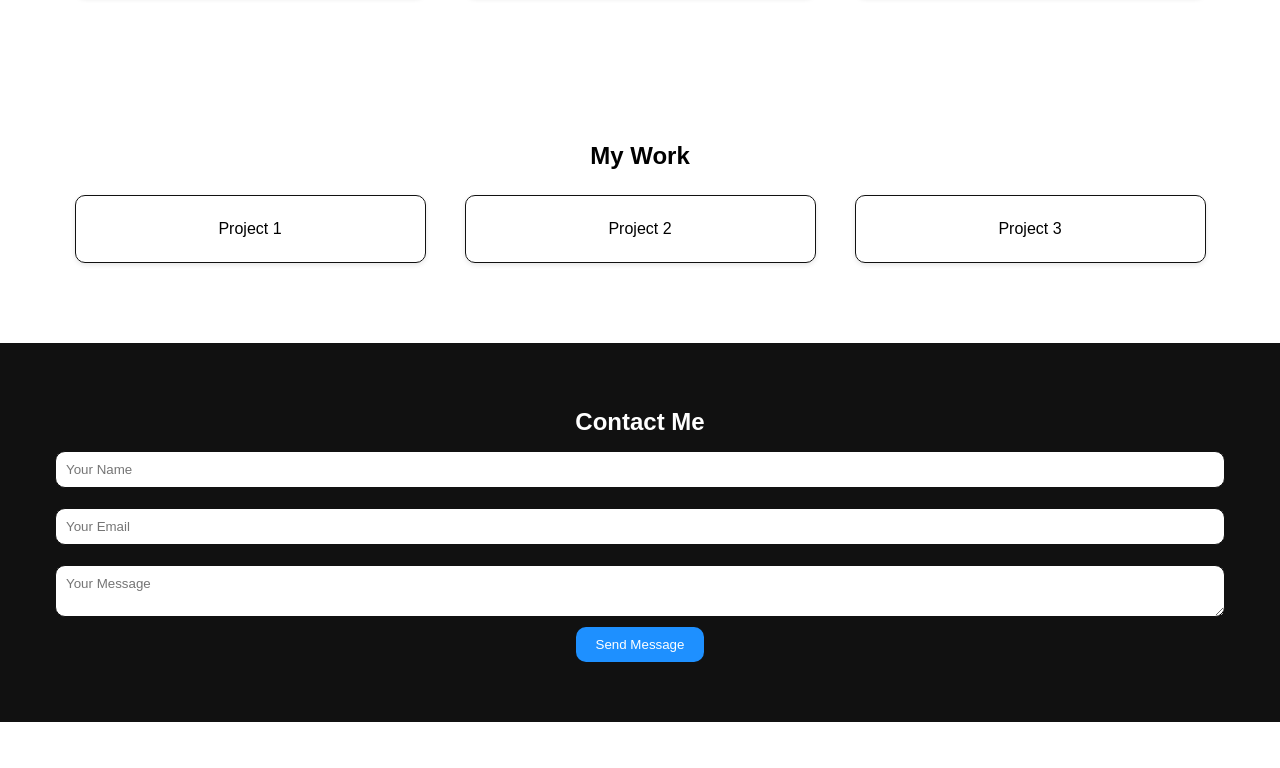
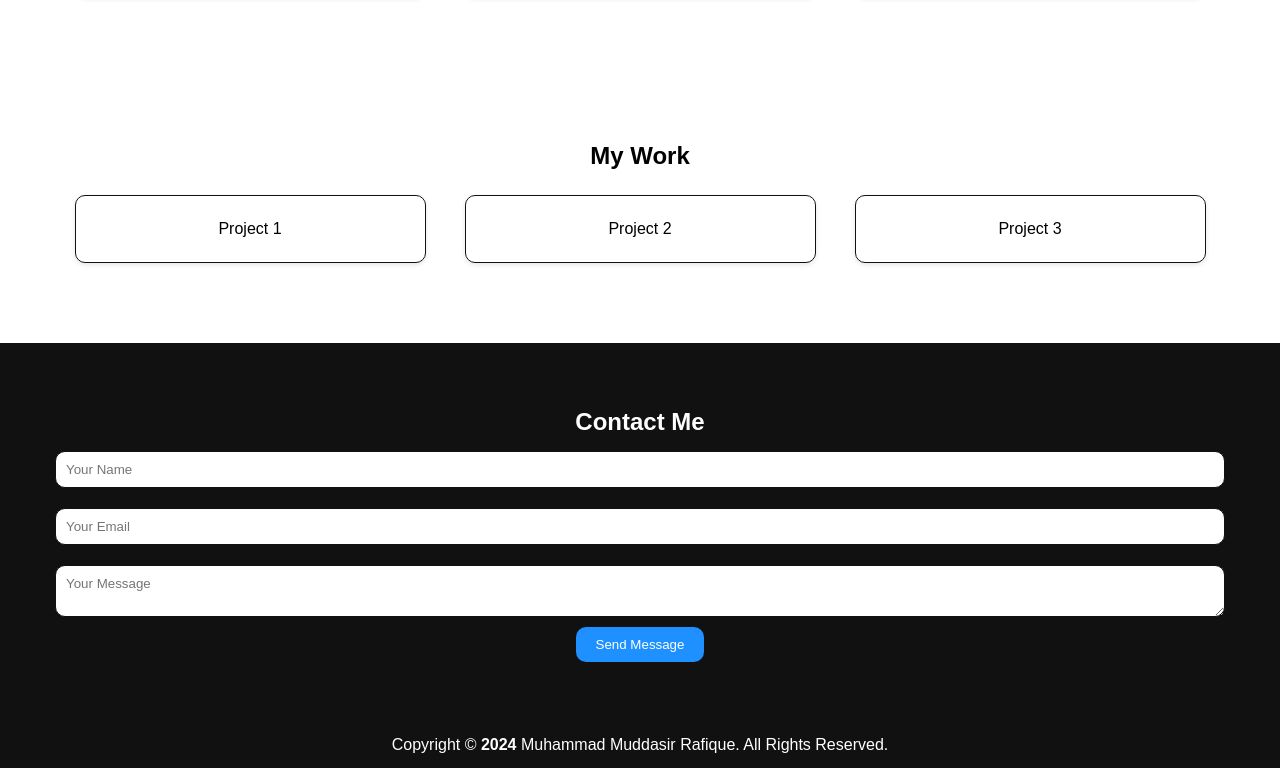
Before and after one commit to Shahid-PUCIT/ToolsAndTechniques-F24-Repo, a plain HTML site: page src/index.html in a window 1280 px wide. Shown: the part 1173-1941 px from the top of the page. Before the commit the page ends 1895 px from the top, so only its background shows below. Drawn offline with Linux system fonts and the light colour scheme.

Commit message:
feat: added footer

```diff
--- a/src/index.html
+++ b/src/index.html
@@ -71,6 +71,12 @@
       </div>
   </section>
 
+  <footer>
+    <div class="container">
+        <p>Copyright &copy; <span id="currentYear"></span> Muhammad Muddasir Rafique. All Rights Reserved.</p>
+    </div>
+</footer>
+
     <script src="script.js"></script>
 </body>
 </html>
--- a/src/styles.css
+++ b/src/styles.css
@@ -108,6 +108,13 @@ nav a {
   cursor: pointer;
 }
 
+footer {
+  background: var(--dark);
+  color: var(--light);
+  padding: 10px 0;
+  text-align: center;
+}
+
 #currentYear {
   font-weight: bold;
 }
```
